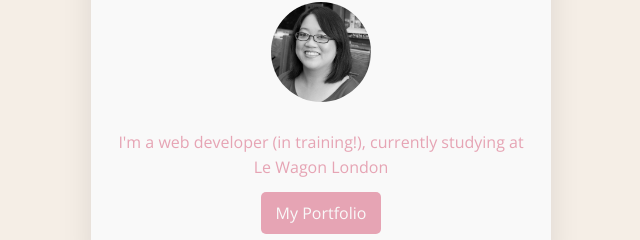
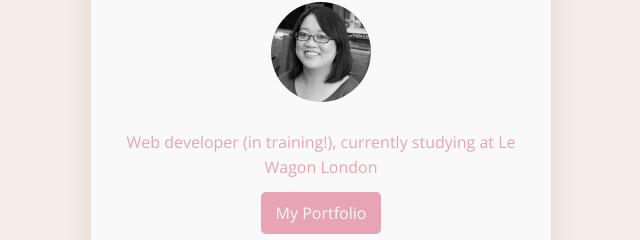
Before and after one commit to dkyyau/profile, a plain HTML site: page index.html in a window 1280 px wide. Shown: the part 118-358 px from the top of the page, 319-959 px from the left. Drawn offline with nearby package versions, Linux system fonts and the light colour scheme.

Commit message:
Updated text.

```diff
--- a/index.html
+++ b/index.html
@@ -15,7 +15,7 @@
       <div class="card">
         <h1>Dorothy Yau</h1>
         <img src="images/profile.jpg" alt="Profile photo" class="img-circle">
-        <p>I'm a web developer (in training!), currently studying at Le Wagon London</p>
+        <p>Web developer (in training!), currently studying at Le Wagon London</p>
         <a href="#" target="_blank" class="button">My Portfolio</a>
       </div>
 
```
